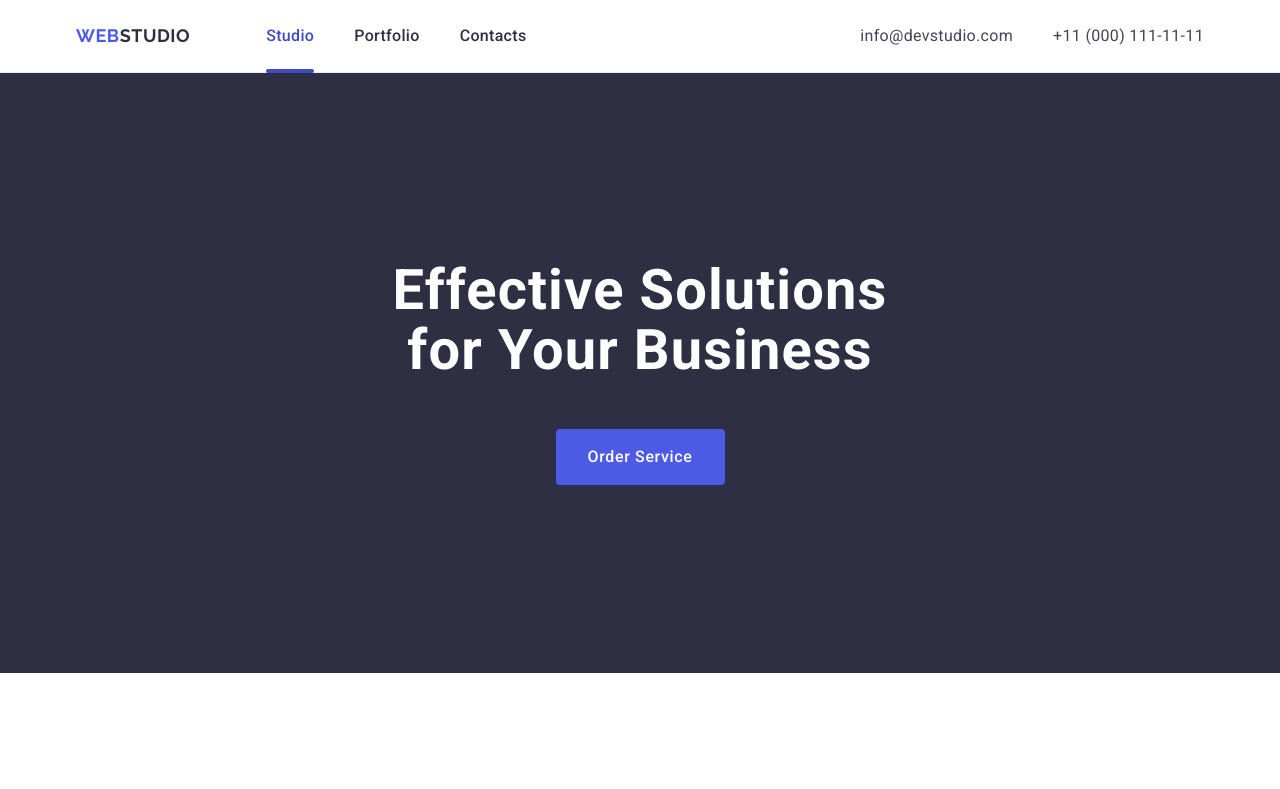
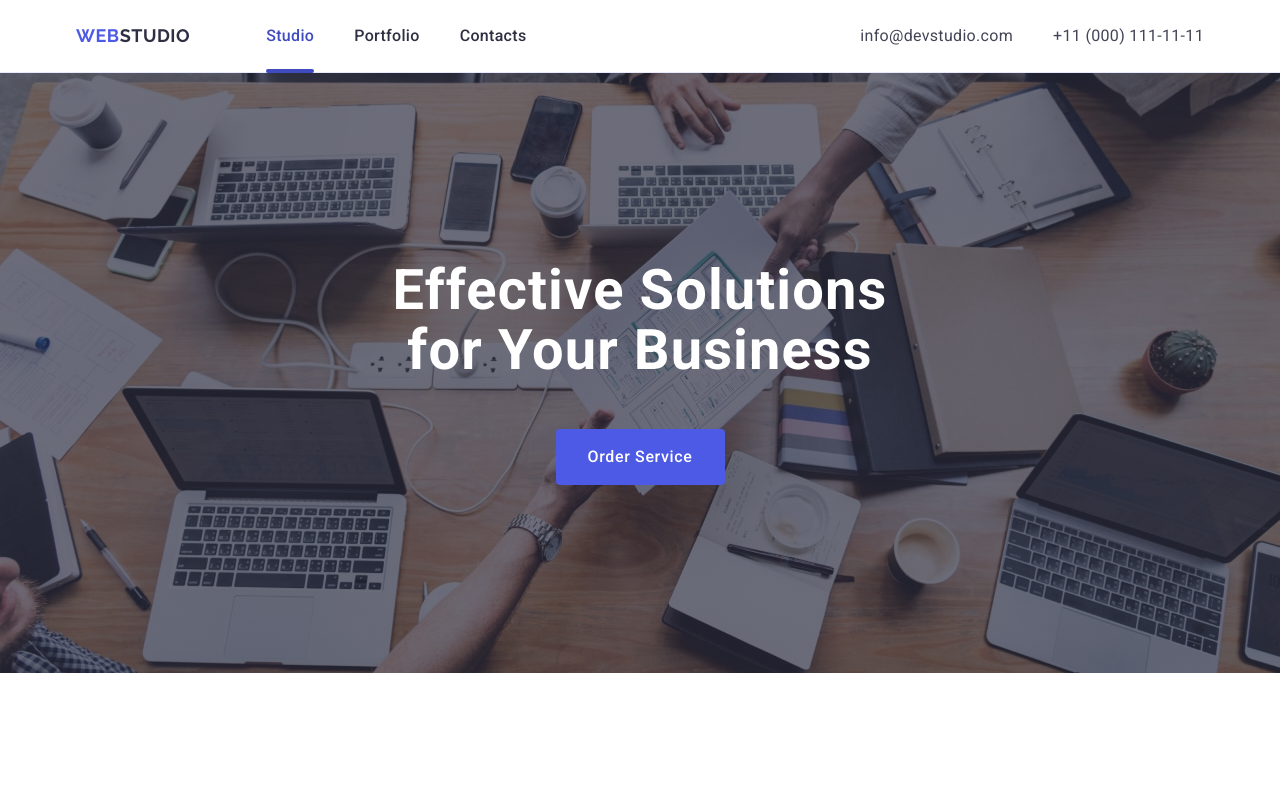
Before and after one commit to olhapahutiak/goit-markup-hw-04, a plain HTML site: page index.html in a window 1280 px wide. Shown: the top 789 px of the page. Drawn offline with nearby package versions, Linux system fonts and the light colour scheme.

```diff
--- a/css/styles.css
+++ b/css/styles.css
@@ -182,7 +182,17 @@ body {
 
  .hero {
     background-color: #2e2f42;
+    text-align: center;
     padding: 188px 0;
+
+    background-image: linear-gradient(rgba(46, 47, 66, 0.7), rgba(46, 47, 66, 0.7)) ,url(../images/bg.jpg);
+    max-width: 1440px;
+    height: 600px;
+    background-size: cover;
+    background-repeat: no-repeat;
+    background-position: center;
+    margin-left: auto;
+    margin-right: auto;
 }
 
 .hero-title {
--- a/index.html
+++ b/index.html
@@ -63,27 +63,39 @@
                 <h2 class="visually-hidden">Features</h2>
                 <ul class="features-list">
                     <li class="features-item">
+                        <div>
                             <h3 class="features-subtitle">Strategy</h3>
                             <p class="features-item-text">Our goal is to identify the business problem to walk away with the perfect and
                                 creative solution.</p>
+                        </div>
+
                     </li>
 
                     <li class="features-item">
+                        <div>
                             <h3 class="features-subtitle">Punctuality</h3>
                             <p class="features-item-text">Bring the key message to the brand's audience for the best price within the
                                 shortest possible time.</p>
+                        </div>
+
                     </li>
 
                     <li class="features-item">
+                        <div>
                             <h3 class="features-subtitle">Diligence</h3>
                             <p class="features-item-text">Research and confirm brands that present the strongest digital growth
                                 opportunities and minimize risk.</p>
+                        </div>
+
                     </li>
 
                     <li class="features-item">
+                        <div>
                             <h3 class="features-subtitle">Technologies</h3>
                             <p class="features-item-text">Design practice focused on digital experiences. We bring forth a deep passion for
                                 problem-solving.</p>
+                        </div>
+
                     </li>
 
                 </ul>
```
Also changed, not shown: images/bg.jpg (added), images/icons.svg (added). Lines whose indentation alone changed are shown as unchanged.
